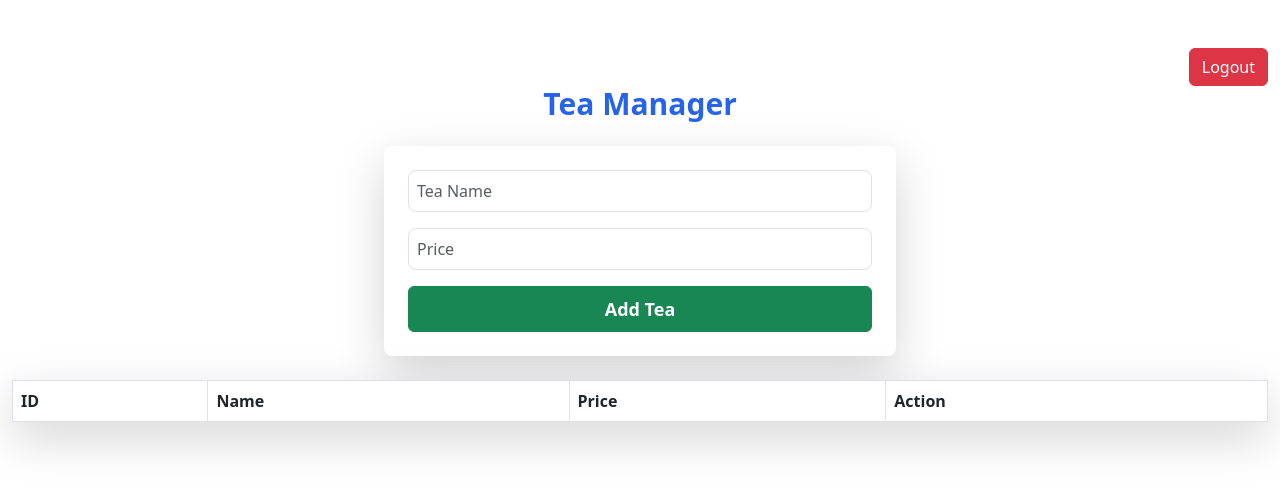
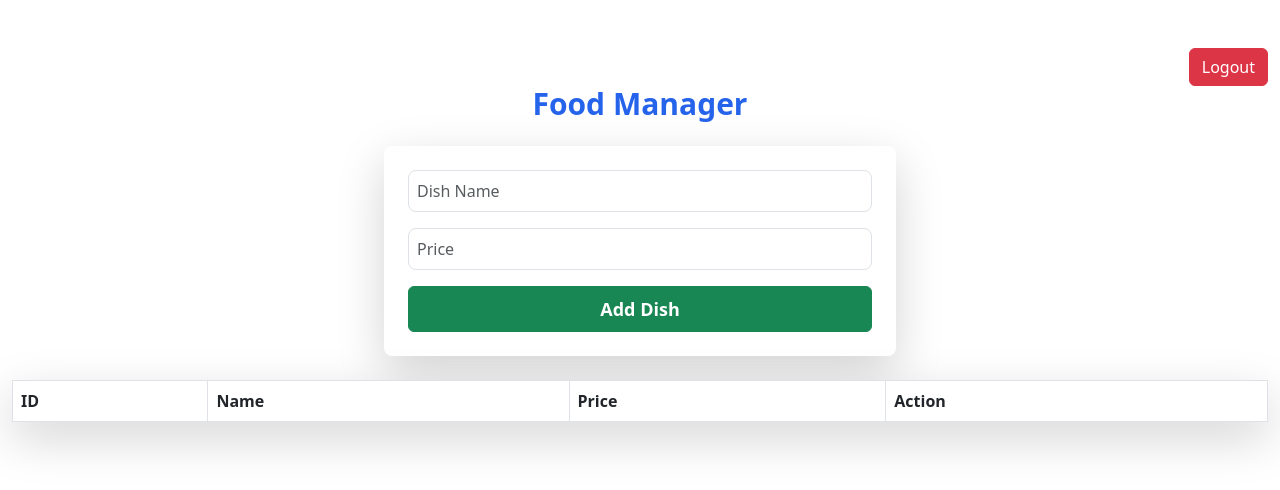
Before and after one commit to rohit-hub1/CRUD-App, a plain HTML site: page Frontend/index.html in a window 1280 px wide. Drawn offline with nearby package versions, Linux system fonts and the light colour scheme; no server answers; sample sign-in values are in the browser's storage.

Commit message:
tea to food

```diff
--- a/Frontend/index.html
+++ b/Frontend/index.html
@@ -3,7 +3,7 @@
   <head>
     <meta charset="UTF-8" />
     <meta name="viewport" content="width=device-width, initial-scale=1.0" />
-    <title>Tea CRUD App</title>
+    <title>Food Manager</title>
     <link rel="stylesheet" href="style.css" />
     <!-- Bootstrap CSS -->
     <link
@@ -23,7 +23,7 @@
       </div>
 
       <h1 class="text-center text-3xl font-bold text-blue-600 mb-4">
-        Tea Manager
+        Food Manager
       </h1>
 
       <form
@@ -33,7 +33,7 @@
         <input
           type="text"
           id="name"
-          placeholder="Tea Name"
+          placeholder="Dish Name"
           class="form-control mb-3 border border-gray-300 rounded-lg p-2"
         />
         <input
@@ -46,7 +46,7 @@
           type="submit"
           class="btn btn-success w-100 py-2 text-lg font-bold"
         >
-          Add Tea
+          Add Dish
         </button>
       </form>
 
```
